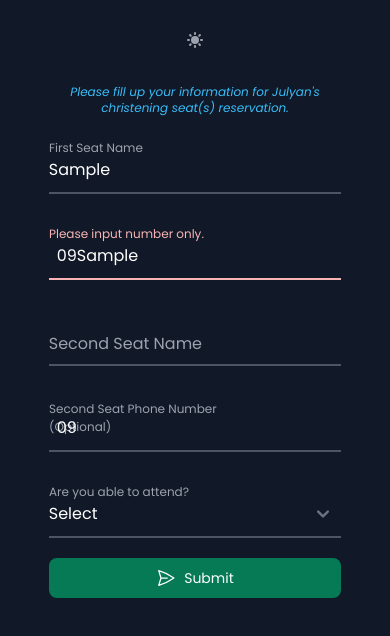
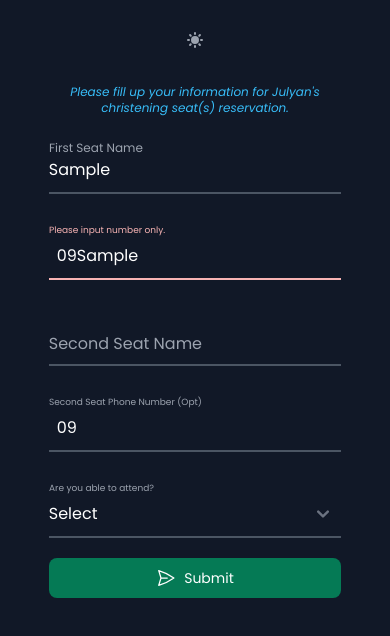
Before and after one commit to jefftebang/julyan-christening-rsvp-client, a React (Vite) app: page /reservation in a window 390 px wide. Both pictures are taken after typing "Sample", "Sample" into the empty fields and a click on the button "Add 2nd Seat". Shown: the top 636 px of the page. Built offline with nearby package versions, Linux system fonts and the light colour scheme.

Commit message:
fixed responsiveness in smaller devices

```diff
--- a/src/components/reservation-form.component.jsx
+++ b/src/components/reservation-form.component.jsx
@@ -82,7 +82,7 @@
           htmlFor="first_seat_name"
           className={`peer-focus:font-medium absolute text-md duration-300 transform -translate-y-6 scale-75 top-3 -z-10 origin-[0] peer-focus:start-0 rtl:peer-focus:translate-x-1/4  peer-placeholder-shown:scale-100 peer-placeholder-shown:translate-y-0 peer-focus:scale-75 peer-focus:-translate-y-6 ${
             errorInputs.first_seat_name
-              ? "peer-focus:text-red-600 peer-focus:dark:text-red-300 text-red-500 dark:text-red-300"
+              ? "peer-focus:text-red-600 peer-focus:dark:text-red-300 text-red-500 dark:text-red-300 5xs:text-xs xs:text-base"
               : "peer-focus:text-blue-600 peer-focus:dark:text-blue-500 text-gray-500 dark:text-gray-400"
           }`}
         >
@@ -109,7 +109,7 @@
         />
         <label
           htmlFor="first_seat_phone"
-          className={`peer-focus:font-medium absolute text-md duration-300 transform -translate-y-6 scale-75 top-3 -z-10 origin-[0] peer-focus:start-0 rtl:peer-focus:translate-x-1/4  peer-placeholder-shown:scale-100 peer-placeholder-shown:translate-y-0 peer-focus:scale-75 peer-focus:-translate-y-6 ${
+          className={`peer-focus:font-medium absolute text-md duration-300 transform -translate-y-6 scale-75 top-3 -z-10 origin-[0] peer-focus:start-0 rtl:peer-focus:translate-x-1/4  peer-placeholder-shown:scale-100 peer-placeholder-shown:translate-y-0 peer-focus:scale-75 peer-focus:-translate-y-6 5xs:text-xs xs:text-base ${
             errorInputs.first_seat_phone || isNaN(guestInputs.first_seat_phone)
               ? "peer-focus:text-red-600 peer-focus:dark:text-red-300 text-red-500 dark:text-red-300"
               : "peer-focus:text-blue-600 peer-focus:dark:text-blue-500 text-gray-500 dark:text-gray-400"
@@ -167,7 +167,7 @@
               htmlFor="second_seat_name"
               className={`peer-focus:font-medium absolute text-md duration-300 transform -translate-y-6 scale-75 top-3 -z-10 origin-[0] peer-focus:start-0 rtl:peer-focus:translate-x-1/4  peer-placeholder-shown:scale-100 peer-placeholder-shown:translate-y-0 peer-focus:scale-75 peer-focus:-translate-y-6 ${
                 errorInputs.second_seat_name
-                  ? "peer-focus:text-red-600 peer-focus:dark:text-red-300 text-red-500 dark:text-red-300"
+                  ? "peer-focus:text-red-600 peer-focus:dark:text-red-300 text-red-500 dark:text-red-300 5xs:text-xs xs:text-base"
                   : "peer-focus:text-blue-600 peer-focus:dark:text-blue-500 text-gray-500 dark:text-gray-400"
               }`}
             >
@@ -194,10 +194,9 @@
               }`}
               maxLength="9"
             />
-
             <label
               htmlFor="second_seat_phone"
-              className={`peer-focus:font-medium absolute text-md duration-300 transform -translate-y-6 scale-75 top-3 -z-10 origin-[0] peer-focus:start-0 rtl:peer-focus:translate-x-1/4  peer-placeholder-shown:scale-100 peer-placeholder-shown:translate-y-0 peer-focus:scale-75 peer-focus:-translate-y-6 ${
+              className={`peer-focus:font-medium absolute text-md duration-300 transform -translate-y-6 scale-75 top-3 -z-10 origin-[0] peer-focus:start-0 rtl:peer-focus:translate-x-1/4  peer-placeholder-shown:scale-100 peer-placeholder-shown:translate-y-0 peer-focus:scale-75 peer-focus:-translate-y-6 5xs:text-xs xs:text-base ${
                 errorInputs.second_seat_phone ||
                 isNaN(guestInputs.second_seat_phone)
                   ? "peer-focus:text-red-600 peer-focus:dark:text-red-300 text-red-500 dark:text-red-300"
@@ -208,7 +207,7 @@
                 ? errorInputs.second_seat_phone
                 : isNaN(guestInputs.second_seat_phone)
                 ? "Please input number only."
-                : "Second Seat Phone Number (Optional)"}
+                : "Second Seat Phone Number (Opt)"}
             </label>
           </div>
         </Fragment>
@@ -231,7 +230,7 @@
         </select>
         <label
           htmlFor="confirmation"
-          className={`peer-focus:font-medium absolute text-md duration-300 transform -translate-y-6 scale-75 top-3 -z-10 origin-[0] peer-focus:start-0 rtl:peer-focus:translate-x-1/4  peer-placeholder-shown:scale-100 peer-placeholder-shown:translate-y-0 peer-focus:scale-75 peer-focus:-translate-y-6 ${
+          className={`peer-focus:font-medium absolute text-md duration-300 transform -translate-y-6 scale-75 top-3 -z-10 origin-[0] peer-focus:start-0 rtl:peer-focus:translate-x-1/4  peer-placeholder-shown:scale-100 peer-placeholder-shown:translate-y-0 peer-focus:scale-75 peer-focus:-translate-y-6 5xs:text-xs xs:text-base ${
             errorInputs.confirmation
               ? "peer-focus:text-red-600 peer-focus:dark:text-red-300 text-red-500 dark:text-red-300"
               : "peer-focus:text-blue-600 peer-focus:dark:text-blue-500 text-gray-500 dark:text-gray-400"
--- a/src/pages/reservation.page.jsx
+++ b/src/pages/reservation.page.jsx
@@ -4,7 +4,7 @@
 const ReservationPage = () => {
   return (
     <div className="flex flex-col items-center">
-      <div className="w-10/12 4xs:w-9/12 3xs:w-8/12 2xs:w-7/12 xs:w-6/12 md:w-5/12 lg:w-4/12 xl:w-3/12 2xl:w-[21%] lg:mt-12">
+      <div className="w-10/12 4xs:w-9/12 3xs:w-8/12 2xs:w-7/12 md:w-5/12 lg:w-4/12 xl:w-3/12 2xl:w-[21%] lg:mt-12">
         <div className="flex justify-center mt-5">
           <DarkThemeToggle />
         </div>
```
